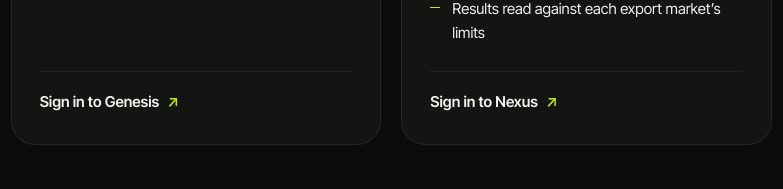
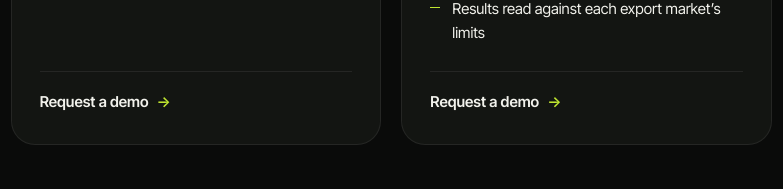
Before and after one commit to hundozer/simpleafied-landing, a plain HTML site: page index.html in a window 1280 px wide. Shown: the part 1851-2040 px from the top of the page, 444-1227 px from the left. Drawn offline with Linux system fonts and the light colour scheme; animation ran at ten frames a second.

Commit message:
Link only to Veritas from the landing page (#4)
Genesis and Nexus cards now offer "Request a demo", which opens the
contact form, instead of linking to their sign-in pages. The footer
keeps only the Veritas link.

Co-authored-by: Claude <noreply@anthropic.com>

```diff
--- a/index.html
+++ b/index.html
@@ -154,7 +154,7 @@
               <li>Rooms, equipment and observations</li>
               <li>Destruction, recalls and lot release</li>
             </ul>
-            <a class="signin" href="https://genesis.simpleafied.eu" rel="noopener">Sign in to Genesis <span>↗</span></a>
+            <a class="signin" href="mailto:contact@simpleafied.app?subject=Demo%20request" data-contact="pilot">Request a demo <span>→</span></a>
           </article>
 
           <article class="card reveal" style="--d:3">
@@ -176,7 +176,7 @@
               <li>Certificates anyone can check by QR code</li>
               <li>Results read against each export market’s limits</li>
             </ul>
-            <a class="signin" href="https://nexus.simpleafied.eu" rel="noopener">Sign in to Nexus <span>↗</span></a>
+            <a class="signin" href="mailto:contact@simpleafied.app?subject=Demo%20request" data-contact="pilot">Request a demo <span>→</span></a>
           </article>
         </div>
       </div>
@@ -256,8 +256,6 @@
         </a>
         <nav class="foot-links" aria-label="Footer">
           <a href="https://veritas.simpleafied.eu" rel="noopener">Veritas ↗</a>
-          <a href="https://genesis.simpleafied.eu" rel="noopener">Genesis ↗</a>
-          <a href="https://nexus.simpleafied.eu" rel="noopener">Nexus ↗</a>
           <a href="mailto:contact@simpleafied.app">contact@simpleafied.app</a>
         </nav>
       </div>
```
